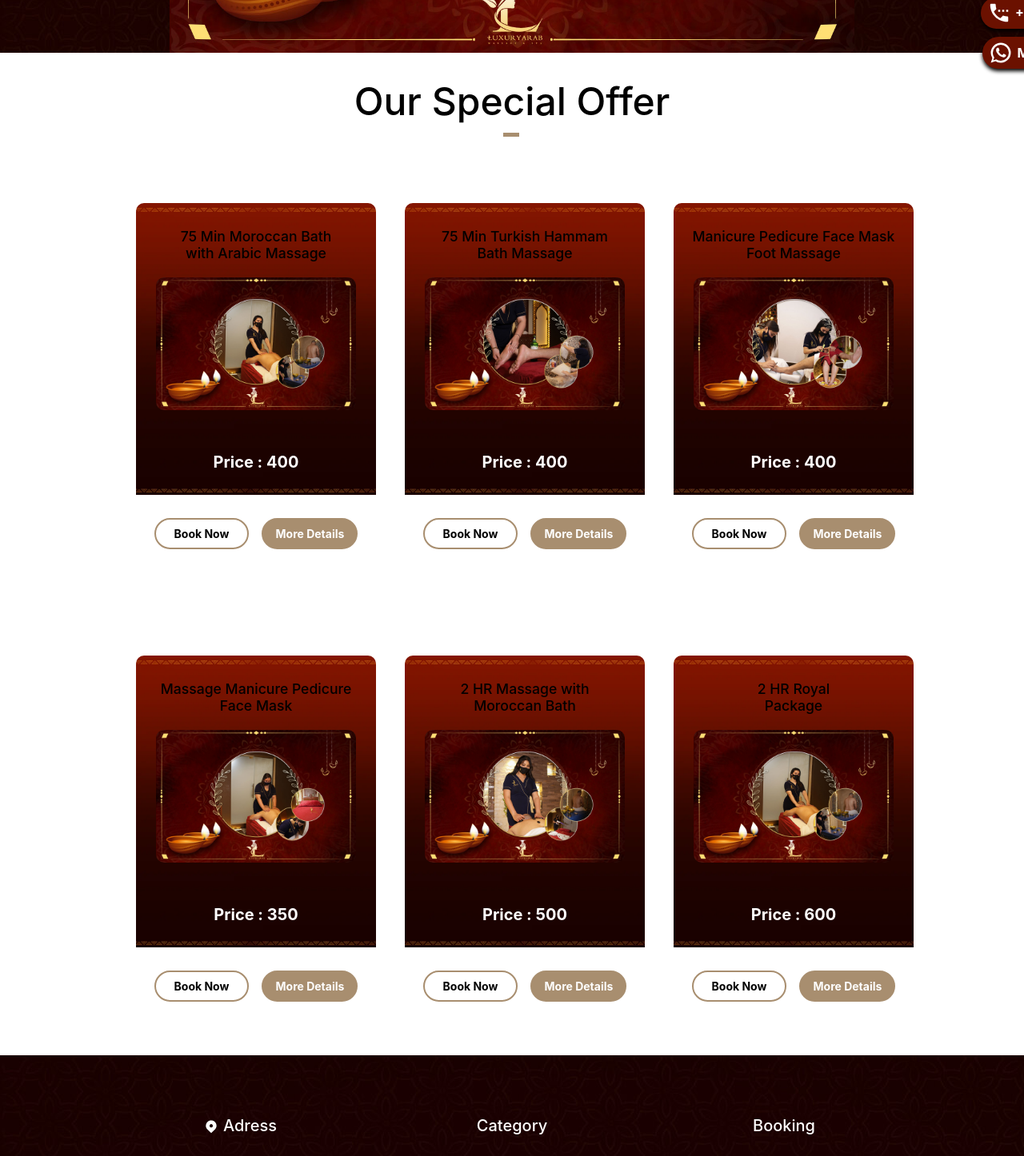
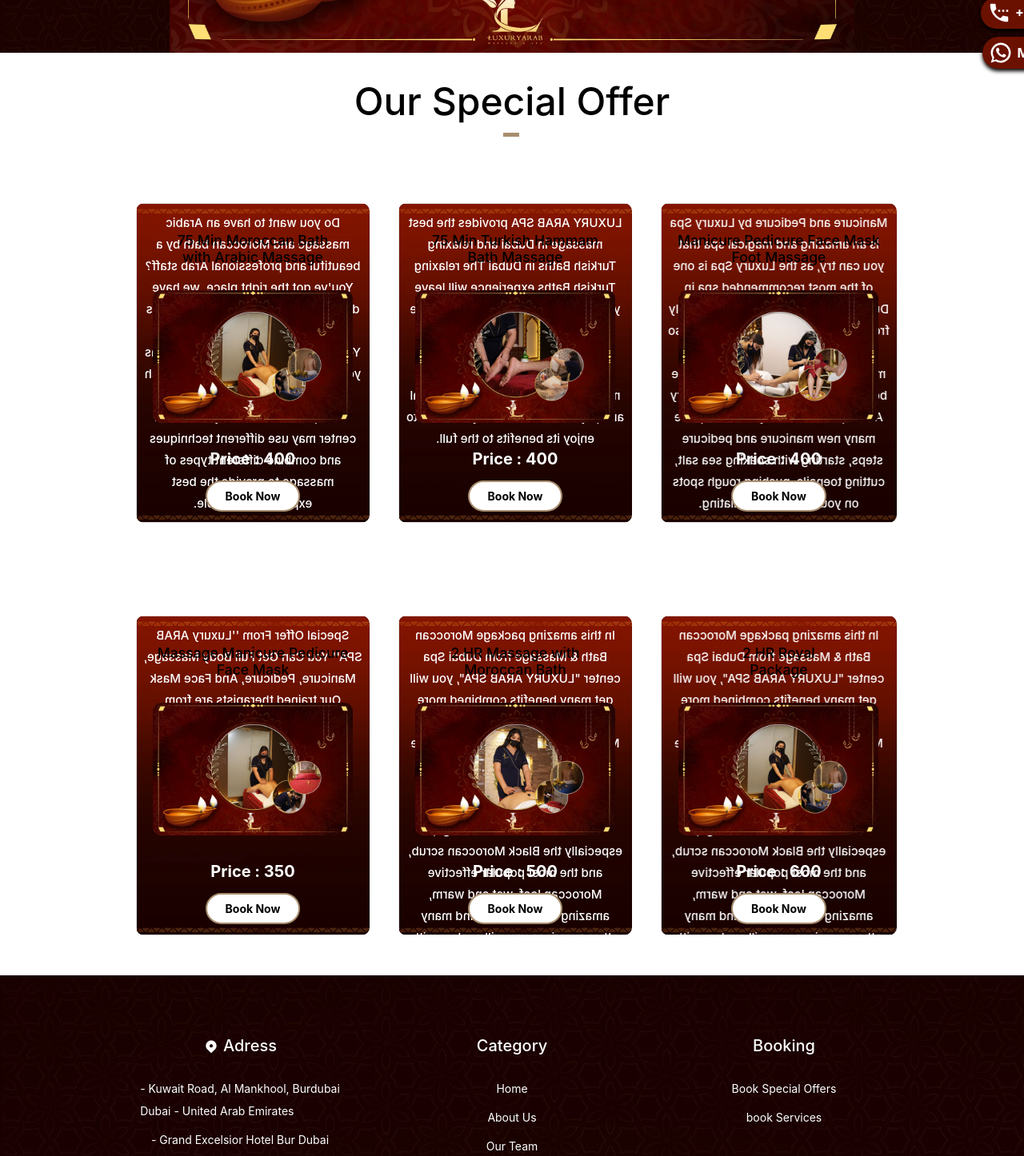
Before and after one commit to nashaatmohmed/luxury-responsive, a React (Create React App) app: page /OfferPg in a window 1280 px wide. Shown: the part 582-2028 px from the top of the page at 80% size. Built offline with nearby package versions, Linux system fonts and the light colour scheme.

Commit message:
end web site

```diff
--- a/src/componants/Goals.js
+++ b/src/componants/Goals.js
@@ -6,6 +6,8 @@
 import Icon3 from '../images/speci.gif';
 import CardBg from '../images/back-ground-card.webp';
 import { Tittle } from './Tittle';
+import Fade from 'react-reveal/Fade';
+import Slide from 'react-reveal/Slide';
 
 const GoalsSection = styled.section`
     height: 500px;
@@ -140,6 +142,7 @@
             </Tittle>
             <GoalsWrapper>
                 <GoalLink to="/OfferPg">
+                    <Slide right>
                         <GoalsCard>
                             <GoalsIcon src={Icon1}/>
                             <GoalsHeading to="/OfferPg">
@@ -150,8 +153,11 @@
                             We provide hand sanitizers at the front desk, and sterilize credit card machines, tables, and more.
                             </GoalsText>
                         </GoalsCard>
+                    </Slide>
+
                 </GoalLink>
                 <GoalLink to="/Stuff">
+                    <Fade bottom>
                         <GoalsCard>
                             <GoalsIcon src={Icon2}/>
                             <GoalsHeading to="/Stuff">
@@ -163,8 +169,10 @@
                             We provide hand sanitizers at the front desk, and sterilize credit card machines, tables, and more.
                             </GoalsText>
                         </GoalsCard>
+                    </Fade>
                 </GoalLink>
                 <GoalLink to="/ServicesPg">
+                    <Slide left>
                         <GoalsCard>
                             <GoalsIcon src={Icon3}/>
                             <GoalsHeading to="/ServicesPg">
@@ -176,6 +184,7 @@
                             We provide hand sanitizers at the front desk, and sterilize credit card machines, tables, and more.
                             </GoalsText>
                         </GoalsCard>
+                    </Slide>
                 </GoalLink>
             </GoalsWrapper>
 
--- a/src/componants/ServiceGallery.js
+++ b/src/componants/ServiceGallery.js
@@ -5,6 +5,7 @@
 import { Button } from './Button';
 import { Tittle } from './Tittle';
 import Fade from 'react-reveal/Fade';
+import Slide from 'react-reveal/Slide';
 import CardBg from '../images/back-ground-card.webp';
 import { Link } from 'react-router-dom';
 
@@ -132,6 +133,7 @@
 
                                         <ServiceItemCard key={elem.id} className="col-xl-4 col-l-4 col-md-6 col-sm-12">
                                             <CardItems >
+                                                <Slide bottom>
                                                     <Card className="card">
 
                                                         <CardInfo class>
@@ -172,6 +174,7 @@
 
                                                         </CardBackFace>
                                                     </Card>
+                                                </Slide>
 
 
 
--- a/src/pages/OfferPg.js
+++ b/src/pages/OfferPg.js
@@ -11,6 +11,9 @@
 import Stuff6 from '../images/2hr Royal package.jpg';
 import CardBg from '../images/back-ground-card.webp';
 import HeadLeft from '../images/background-web.jpg';
+import Fade from 'react-reveal/Fade';
+import Slide from 'react-reveal/Slide';
+import { Link } from 'react-router-dom';
 
 const OfferSection = styled.section`
     display: flex;
@@ -24,7 +27,6 @@
 
     display: block;
     background-image: url(${HeadLeft});
-
     width: 100%;
     height: 100%;
 
@@ -69,9 +71,11 @@
         padding: 0 20px;
     }
 
+
+
 `;
 
-const OfferCard = styled.div`
+const OfferCard = styled(Link)`
     display: flex;
     flex-direction: column;
     justify-content: center;
@@ -79,13 +83,49 @@
     text-align: center;
     border-radius: 10px;
     max-height: 600px;
-    height: 450px;
+    height: 400px;
     max-width: 300px;
     padding: 20px;
     margin: 50px 10px;
     background-image: url(${CardBg});
-    background-size: contain;
+    background-size: cover;
     background-repeat: no-repeat;
+    text-decoration: none;
+    transition:  all 1s ease-in-out;
+    transform-style: preserve-3d;
+
+    &:hover{
+        text-decoration: none;
+    }
+
+    &:active,
+    :focus{
+        transform: rotateY(180deg);
+        text-decoration: none;
+        }
+
+    .front-box{
+        backface-visibility: hidden;
+        z-index: 2;
+    }
+
+    .back-box{
+        transform: rotateY(180deg);
+        z-index: 1;
+        position: absolute;
+        width: 100%;
+        text-align: center;
+        top: 0;
+        bottom: 0;
+        padding: 0 .5rem ;
+
+        p{
+            font-size: 15px;
+            font-weight: 500;
+            margin: 10px auto;
+            line-height: 1.8;
+        }
+    }
 
 
     @media screen and (max-width: 550px){
@@ -105,7 +145,7 @@
         height: 20%;
         font-size: 1.1rem;
         white-space: nowrap;
-        margin: 20px 0 20px 0;
+        margin: 20px 0 0 0;
         color: #000;
 
         @media screen and (max-width : 768px){
@@ -113,7 +153,7 @@
         }
     }
     P{
-        margin: 50px auto;
+        margin: 30px auto;
         color: #fff;
         font-size: 20px;
         font-weight: bold;
@@ -122,6 +162,7 @@
         display: flex;
         align-items: center;
         justify-content: space-around;
+        margin: 0 auto;
         height: 50px;
 
     }
@@ -143,63 +184,122 @@
             <p></p>
             </Tittle>
             <OfferWrapper>
-                <OfferCard>
+                <Slide left>
+                    <OfferCard className="card">
+                        <div className="front-box">
                             <h4>75 Min Moroccan Bath<br/> with Arabic Massage</h4>
                             <img src={Stuff1} alt="" />
                             <p>Price : 400</p>
                             <div className="btn">
-                    <Button  className="mr-3">Book Now</Button>
-                    <Button primary="true">More Details</Button>
+                                <Button  className="mb-5">Book Now</Button>
+
+                            </div>
+                        </div>
+                        <div className="back-box">
+                            <p>
+                            Do you want to have an Arabic massage and Moroccan bath by a beautiful and professional Arab staff? You've got the right place, we have different types of body massages It's LUXURY ARAB SPA In BUR DUBAI
+                            Your massage should be as unique as you are. Our therapists will tailor each session to fit your exact needs. Therapists at the Luxury Arab SPA center may use different techniques and combine different types of massage to provide the best experience possible.
+
+                            </p>
                         </div>
                     </OfferCard>
-                <OfferCard>
+                </Slide>
+                <Fade top>
+                    <OfferCard className="card">
+                        <div className="front-box">
                             <h4>75 Min Turkish Hammam<br/> Bath Massage</h4>
                             <img src={Stuff2} alt="" />
                             <p>Price : 400</p>
                             <div className="btn">
-                    <Button  className="mr-3">Book Now</Button>
-                    <Button primary="true">More Details</Button>
+                            <Button  className="mb-5">Book Now</Button>
+
+                            </div>
+                        </div>
+                        <div className="back-box">
+                            <p>
+                            LUXURY ARAB SPA provides the best massage in Dubai and relaxing Turkish Baths in Dubai The relaxing Turkish Baths experience will leave you refreshed and invigorated as the gentle moist heat. relaxes your
+                            A Turkish bath is a hot steam hydro-therapy treatment which has a miraculous effect on both the mental and physical state of everyone able to enjoy its benefits to the full.
+
+
+                            </p>
                         </div>
                     </OfferCard>
-                <OfferCard>
+                </Fade>
+                <Slide right>
+                    <OfferCard className="card">
+                        <div className="front-box">
                             <h4>Manicure Pedicure Face Mask<br/> Foot Massage</h4>
                             <img src={Stuff3} alt="" />
                             <p>Price : 400</p>
                             <div className="btn">
-                    <Button  className="mr-3">Book Now</Button>
+                            <Button  className="mb-5">Book Now</Button>
 
-                    <Button primary="true">More Details</Button>
+                            </div>
+                        </div>
+                        <div className="back-box">
+                            <p>
+                            Manicure and Pedicure by Luxury Spa is an amazing and magical spa that you can try, as the Luxury Spa is one of the most recommended spa in Dubai by thousands of guests not only from the United Arab Emirates but also from all over the world. During a manicure and pedicure session at the best massage center in Dubai (Luxury Arab Spa Bur Dubai) you will explore many new manicure and pedicure steps, starting with soaking sea salt, cutting toenails, pushing rough spots on your foot file, exfoliating.
+
+                            </p>
                         </div>
                     </OfferCard>
-                <OfferCard>
+                </Slide>
+                <Slide left>
+                    <OfferCard className="card">
+                        <div className="front-box">
                             <h4>Massage Manicure Pedicure<br/> Face Mask</h4>
                             <img src={Stuff4} alt="" />
                             <p>Price : 350</p>
                             <div className="btn">
-                    <Button  className="mr-3">Book Now</Button>
-                    <Button primary="true">More Details</Button>
+                            <Button  className="mb-5">Book Now</Button>
+                            </div>
+                        </div>
+                        <div className="back-box">
+                            <p>
+                            Special Offer From ''Luxury ARAB SPA'' You Can Get Full Body Massage, Manicure, Pedicure, And Face Mask
+                            Our trained therapists are from Morocco, Tunisia, Egypt, Algeria, China And Thailand!
+
+                            </p>
                         </div>
                     </OfferCard>
-                <OfferCard>
+                </Slide>
+                <Fade bottom>
+                    <OfferCard className="card">
+                        <div className="front-box">
                             <h4>2 HR Massage with <br/>Moroccan Bath</h4>
                             <img src={Stuff5} alt="" />
                             <p>Price : 500</p>
                             <div className="btn">
-                    <Button  className="mr-3">Book Now</Button>
-                    <Button primary="true">More Details</Button>
+                            <Button  className="mb-5">Book Now</Button>
+                            </div>
+                        </div>
+                        <div className="back-box">
+                            <p>
+                            In this amazing package Moroccan Bath & Massage from Dubai Spa center "LUXURY ARAB SPA", you will get many benefits combined more than you can imagine, firstly the Morocco Massages benefits and the deep effects of Moroccan hammer Dubai, let’s know more Enjoy everything during your Moroccan hammer Dubai and massage, especially the Black Moroccan scrub, and the most popular effective Moroccan loaf, wet and warm, amazing warm shower and many other surprises you will explore with us.
+
+                            </p>
                         </div>
                     </OfferCard>
-                <OfferCard>
+                </Fade>
+                <Slide right>
+                    <OfferCard className="card">
+                        <div className="front-box">
                             <h4>2 HR Royal<br/> Package</h4>
                             <img src={Stuff6} alt="" />
                             <p>Price : 600</p>
 
                             <div className="btn">
-                    <Button  className="mr-3">Book Now</Button>
-                    <Button primary="true">More Details</Button>
+                            <Button  className="mb-5">Book Now</Button>
                             </div>
+                        </div>
+                        <div className="back-box">
+                            <p>
+                            In this amazing package Moroccan Bath & Massage from Dubai Spa center "LUXURY ARAB SPA", you will get many benefits combined more than you can imagine, firstly the Morocco Massages benefits and the deep effects of Moroccan hammer Dubai, let’s know more Enjoy everything during your Moroccan hammer Dubai and massage, especially the Black Moroccan scrub, and the most popular effective Moroccan loaf, wet and warm, amazing warm shower and many other surprises you will explore with us
 
+                            </p>
+                        </div>
                     </OfferCard>
+                </Slide>
             </OfferWrapper>
 
         </OfferSection>
--- a/src/pages/ServicesPg.js
+++ b/src/pages/ServicesPg.js
@@ -77,7 +77,7 @@
         margin-bottom: auto;
         height: 200px;
 
-        @media screen and (max-width : 1024px){
+    @media screen and (max-width : 1024px){
             margin-bottom: 100px;
     }
 
--- a/src/pages/Stuff.js
+++ b/src/pages/Stuff.js
@@ -8,6 +8,8 @@
 import Stuff4 from '../images/stuff4.jpg';
 import Stuff5 from '../images/stuff5.jpg';
 import CardBg from '../images/back-ground-card.webp';
+import Fade from 'react-reveal/Fade';
+import Slide from 'react-reveal/Slide';
 
 const StuffSection = styled.section`
     display: flex;
@@ -100,21 +102,31 @@
             <p></p>
             </Tittle>
             <StuffWrapper>
+                <Slide left>
                     <StuffCard>
                         <img src={Stuff1} alt="num-1" />
                     </StuffCard>
+                </Slide>
+                <Fade top>
                     <StuffCard>
                         <img src={Stuff2} alt="num-2" />
                     </StuffCard>
+                </Fade>
+                <Slide right>
                     <StuffCard>
                         <img src={Stuff3} alt="num-3" />
                     </StuffCard>
+                </Slide>
+                <Slide bottom>
                     <StuffCard>
                         <img src={Stuff4} alt="num-4" />
                     </StuffCard>
+                </Slide>
+                <Slide right>
                     <StuffCard>
                         <img src={Stuff5} alt="num-5" />
                     </StuffCard>
+                </Slide>
             </StuffWrapper>
 
         </StuffSection>
```
Lines whose indentation alone changed are shown as unchanged.
